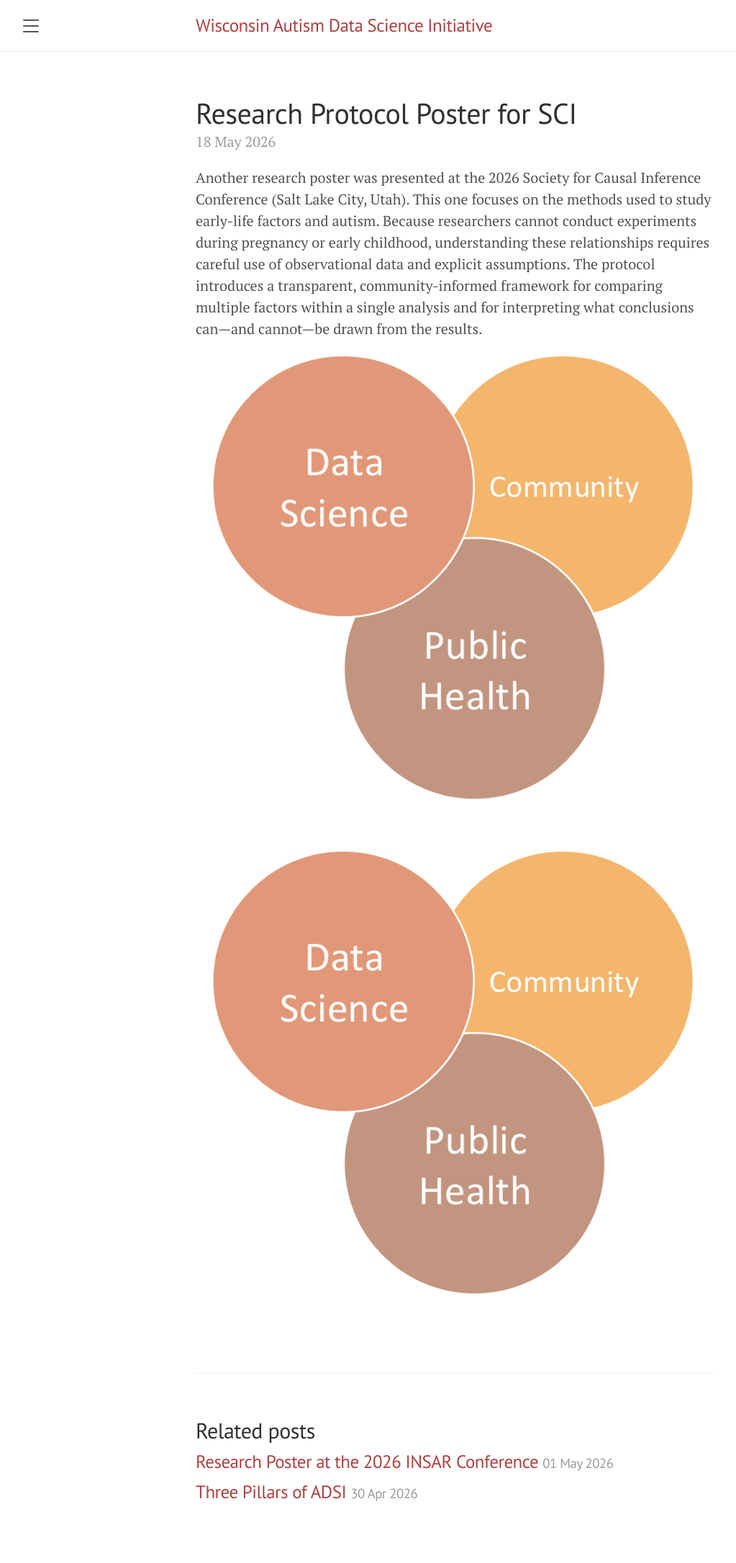
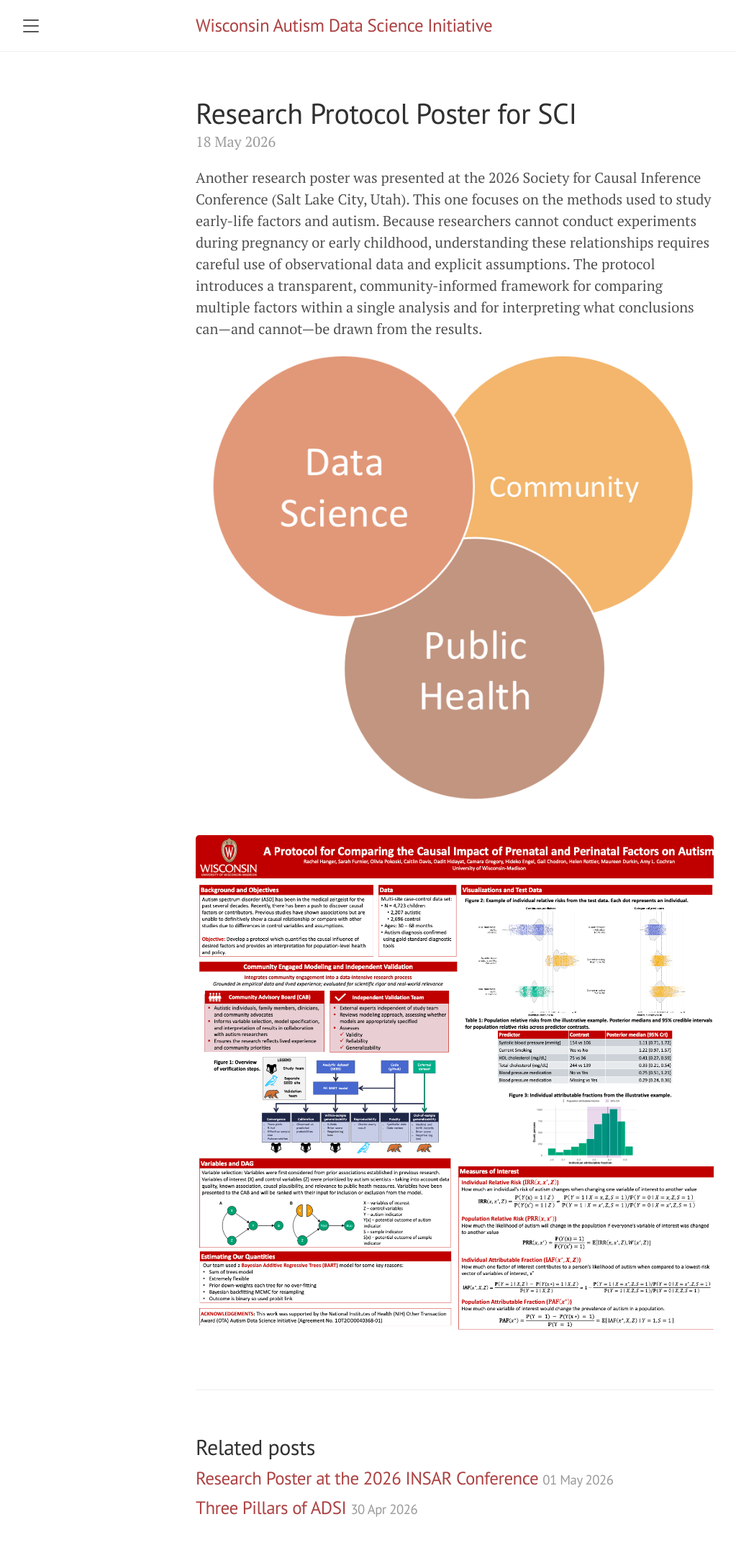
Before and after one commit to cochran4/wadsi, a Jekyll site: the page built from docs/_posts/2026-05-18-poster-sci.md, in a window 1280 px wide. Shown: the whole page at 72% size, without its empty margins (8-1031 px from the left). Built offline with Jekyll 4.4.1, drawn with Linux system fonts in a browser that asks for light colours; before the commit the page ends 2148 px from its top, so only the background shows below that.

Commit message:
Update 2026-05-18-poster-sci.md

```diff
--- a/docs/_posts/2026-05-18-poster-sci.md
+++ b/docs/_posts/2026-05-18-poster-sci.md
@@ -4,4 +4,4 @@ title: Research Protocol Poster for SCI
 ---
 Another research poster was presented at the 2026 Society for Causal Inference Conference (Salt Lake City, Utah). This one focuses on the methods used to study early-life factors and autism. Because researchers cannot conduct experiments during pregnancy or early childhood, understanding these relationships requires careful use of observational data and explicit assumptions. The protocol introduces a transparent, community-informed framework for comparing multiple factors within a single analysis and for interpreting what conclusions can—and cannot—be drawn from the results.
 ![A venn diagram with the three pillars of ADSI: community, data science, and public health]({{ "images/ADSIVennDiagram.png" | relative_url }} "Venn diagram")
-![A venn diagram with the three pillars of ADSI: community, data science, and public health]({{ "images/ADSIVennDiagram.png" | relative_url }} "Venn diagram")
+![A venn diagram with the three pillars of ADSI: community, data science, and public health]({{ "images/2026SCIa.png" | relative_url }} "Venn diagram")
```
